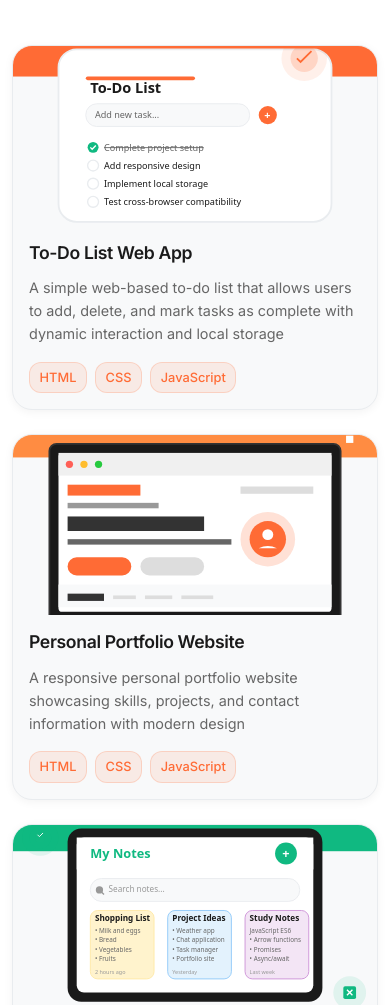
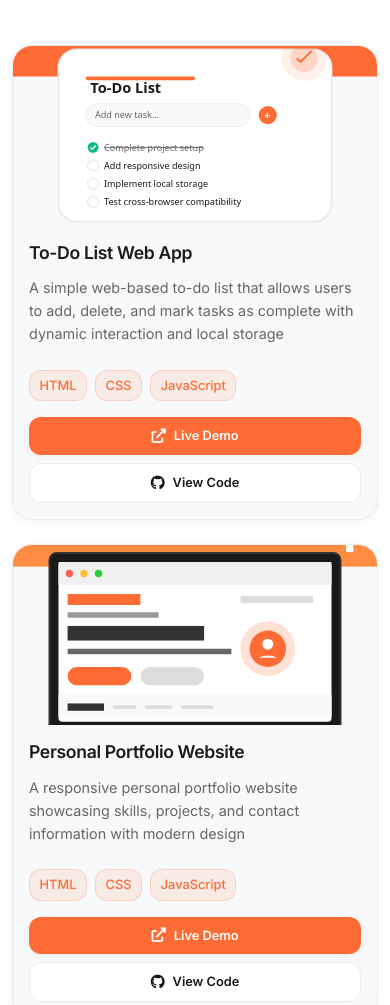
Before and after one commit to igpravin/portfolio-website, a website: page index.html in a window 390 px wide. Shown: the part 3343-4348 px from the top of the page. Drawn offline with Linux system fonts and the light colour scheme.

Commit message:
Add project links and redesign experience section
- Added Live Demo and View Code buttons to portfolio projects
- Updated portfolio data with project URLs for demos and repositories
- Redesigned experience section from timeline to modern card grid layout
- Enhanced card styling with hover effects and clean typography
- Improved responsive design for better mobile experience

```diff
--- a/css/responsive.css
+++ b/css/responsive.css
@@ -193,6 +193,16 @@
 
     .portfolio-content p {
         font-size: 0.9rem;
+    }
+
+    .portfolio-links {
+        flex-direction: column;
+        gap: 0.5rem;
+    }
+
+    .portfolio-link {
+        padding: 0.5rem 0.75rem;
+        font-size: 0.8rem;
     }
 
     /* Skills Section */
--- a/css/style.css
+++ b/css/style.css
@@ -530,7 +530,56 @@ section {
     font-size: 0.95rem;
     color: var(--text-secondary);
     line-height: 1.6;
-    margin-bottom: 1rem;
+    margin-bottom: 1.5rem;
+}
+
+.portfolio-links {
+    display: flex;
+    gap: 0.75rem;
+    margin-top: 1rem;
+}
+
+.portfolio-link {
+    display: inline-flex;
+    align-items: center;
+    gap: 0.5rem;
+    padding: 0.6rem 1rem;
+    border-radius: var(--radius-md);
+    text-decoration: none;
+    font-size: 0.85rem;
+    font-weight: 600;
+    transition: var(--transition);
+    flex: 1;
+    justify-content: center;
+}
+
+.demo-link {
+    background: var(--accent-color);
+    color: white;
+    box-shadow: var(--shadow-light);
+}
+
+.demo-link:hover {
+    background: #e55a2b;
+    transform: translateY(-2px);
+    box-shadow: var(--shadow-medium);
+}
+
+.github-link {
+    background: var(--bg-primary);
+    color: var(--text-primary);
+    border: 1px solid var(--border-light);
+}
+
+.github-link:hover {
+    background: var(--text-primary);
+    color: white;
+    transform: translateY(-2px);
+    box-shadow: var(--shadow-light);
+}
+
+.portfolio-link i {
+    font-size: 0.9rem;
 }
 
 /* ====================
--- a/js/main.js
+++ b/js/main.js
@@ -12,8 +12,8 @@ const portfolioData = [
         description: "A simple web-based to-do list that allows users to add, delete, and mark tasks as complete with dynamic interaction and local storage",
         image: "assets/images/projects/todo-app.svg",
         technologies: ["HTML", "CSS", "JavaScript"],
-        demoUrl: "#",
-        githubUrl: "#"
+        demoUrl: "https://igpravin.github.io/todo-list-app",
+        githubUrl: "https://github.com/igpravin/todo-list-app"
     },
     {
         id: 2,
@@ -22,8 +22,8 @@ const portfolioData = [
         description: "A responsive personal portfolio website showcasing skills, projects, and contact information with modern design",
         image: "assets/images/projects/portfolio-website-simple.svg",
         technologies: ["HTML", "CSS", "JavaScript"],
-        demoUrl: "#",
-        githubUrl: "#"
+        demoUrl: "https://igpravin.github.io/portfolio-website",
+        githubUrl: "https://github.com/igpravin/portfolio-website"
     },
     {
         id: 3,
@@ -32,8 +32,8 @@ const portfolioData = [
         description: "A web-based notes application that allows users to add, delete, and mark tasks as complete with local storage functionality",
         image: "assets/images/projects/notes-app.svg",
         technologies: ["HTML", "CSS", "JavaScript"],
-        demoUrl: "#",
-        githubUrl: "#"
+        demoUrl: "https://igpravin.github.io/notes-app",
+        githubUrl: "https://github.com/igpravin/notes-app"
     }
 ];
 
@@ -154,6 +154,16 @@ function initializePortfolio() {
                 <p>${item.description}</p>
                 <div class="portfolio-technologies">
                     ${item.technologies.map(tech => `<span class="tech-tag">${tech}</span>`).join('')}
+                </div>
+                <div class="portfolio-links">
+                    <a href="${item.demoUrl}" target="_blank" class="portfolio-link demo-link">
+                        <i class="fas fa-external-link-alt"></i>
+                        <span>Live Demo</span>
+                    </a>
+                    <a href="${item.githubUrl}" target="_blank" class="portfolio-link github-link">
+                        <i class="fab fa-github"></i>
+                        <span>View Code</span>
+                    </a>
                 </div>
             </div>
         `;
```
